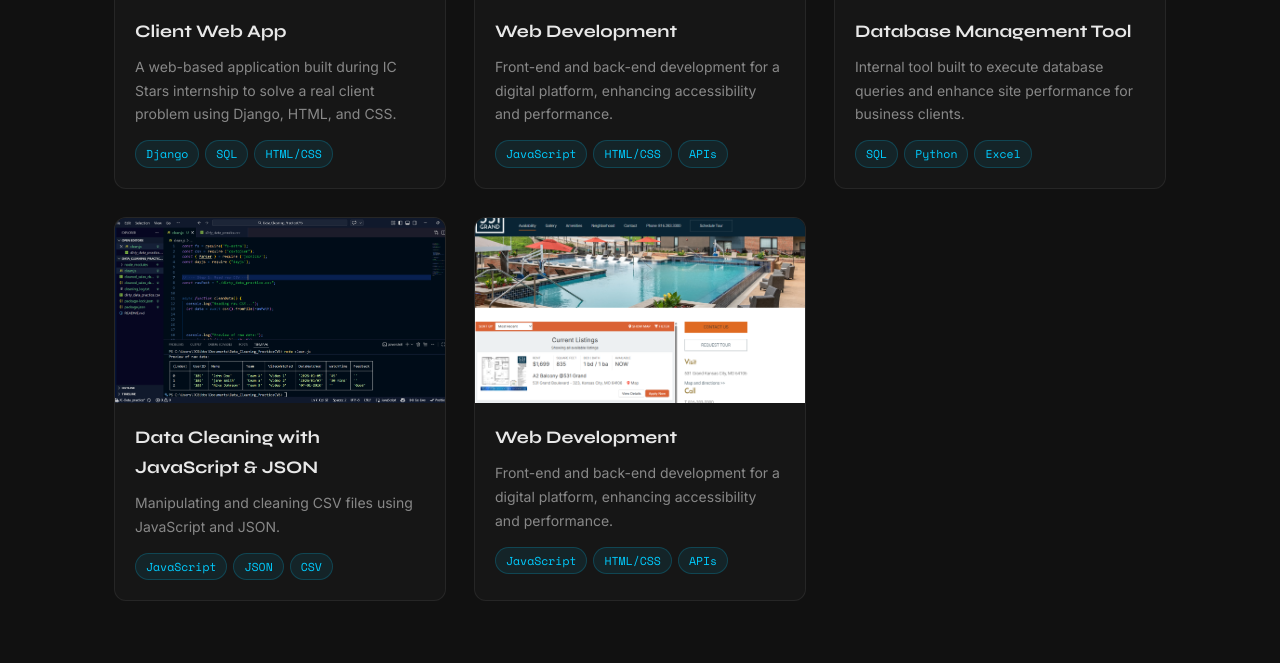
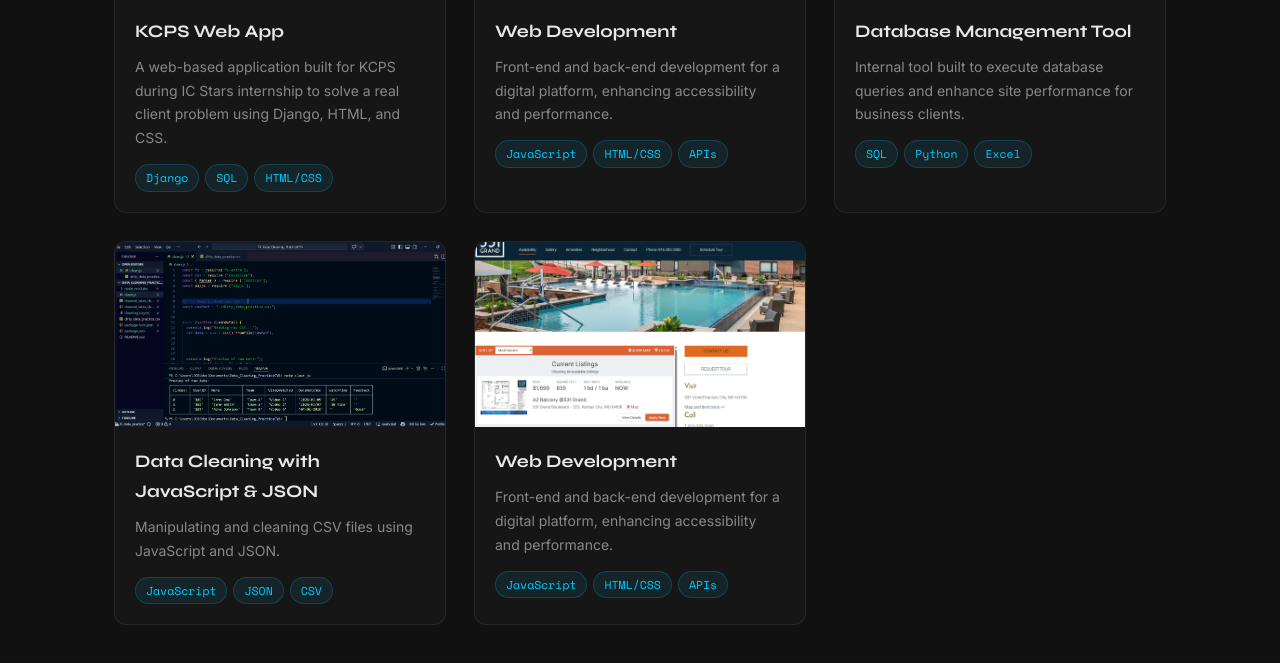
Before and after one commit to jcgibbskc/JC-Gibbs, a plain HTML site: page index.html in a window 1280 px wide. Shown: the part 4655-5318 px from the top of the page. Drawn offline with nearby package versions, Linux system fonts and the light colour scheme.

Commit message:
added kCPS

```diff
--- a/index.html
+++ b/index.html
@@ -274,8 +274,8 @@
             </div>
           </div>
           <div class="project-info">
-            <h3>Client Web App</h3>
-            <p>A web-based application built during IC Stars internship to solve a real client problem using Django, HTML, and CSS.</p>
+            <h3>KCPS Web App</h3>
+            <p>A web-based application built for KCPS during IC Stars internship to solve a real client problem using Django, HTML, and CSS.</p>
             <div class="project-tags">
               <span class="tag">Django</span><span class="tag">SQL</span><span class="tag">HTML/CSS</span>
             </div>
```
